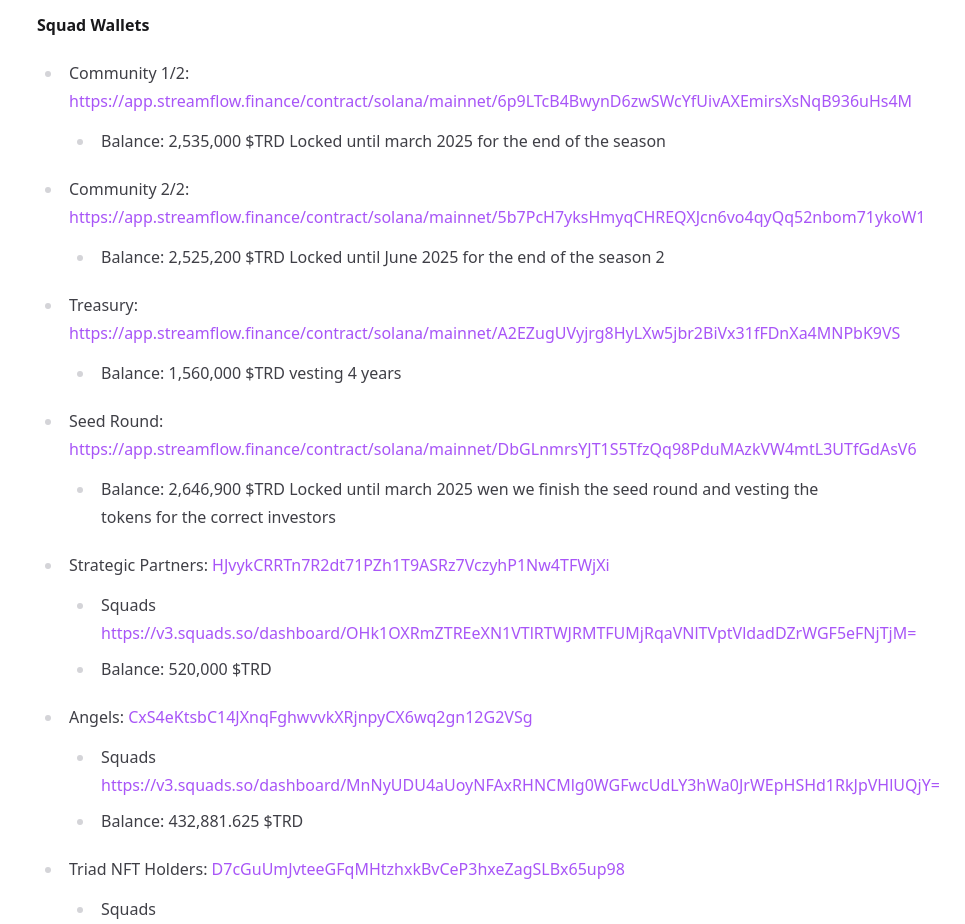
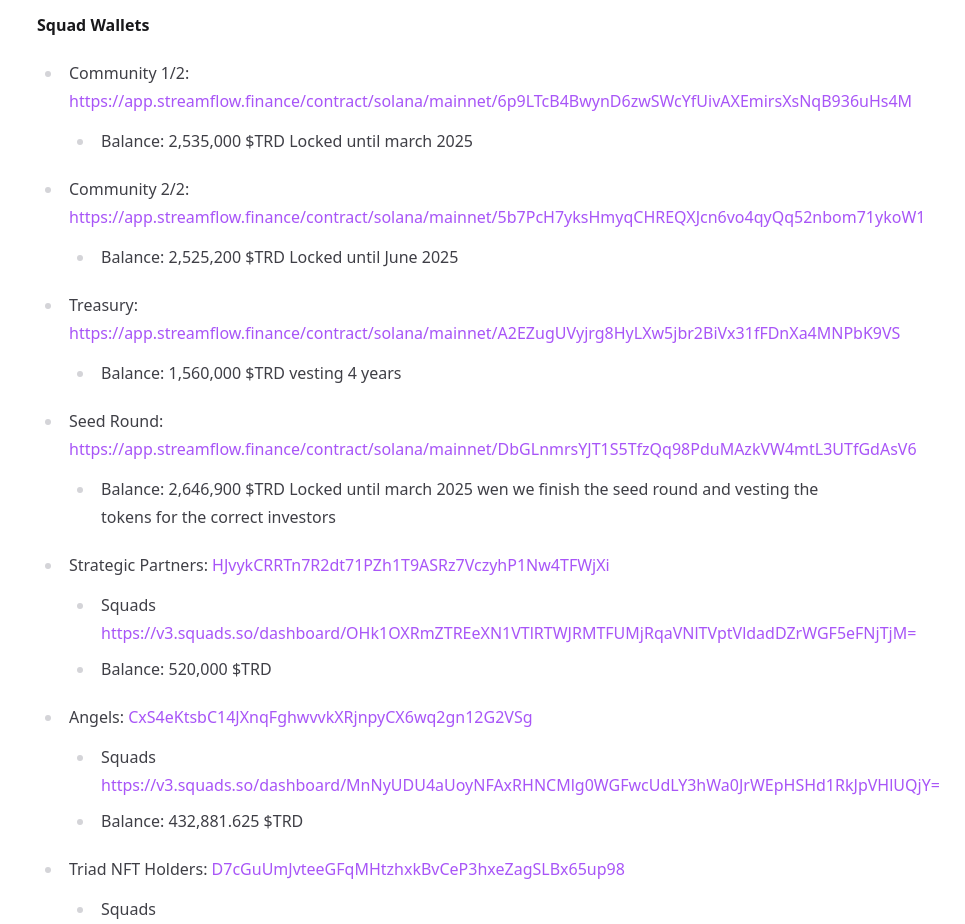
Before and after one commit to triadxyz/docs, a Next.js app: page /tokenomics in a window 1280 px wide. Shown: the part 3220-4144 px from the top of the page, without its empty margins (315-1280 px from the left). Built offline with nearby package versions, Linux system fonts and the light colour scheme.

Commit message:
change lockedwars

```diff
--- a/src/pages/tokenomics.mdx
+++ b/src/pages/tokenomics.mdx
@@ -73,11 +73,11 @@ This is the largest allocation, dedicated to fueling the growth and expansion of
 
 - Community 1/2: https://app.streamflow.finance/contract/solana/mainnet/6p9LTcB4BwynD6zwSWcYfUivAXEmirsXsNqB936uHs4M
 
-  - Balance: 2,535,000 $TRD Locked until march 2025 for the end of the season
+  - Balance: 2,535,000 $TRD Locked until march 2025
 
 - Community 2/2: https://app.streamflow.finance/contract/solana/mainnet/5b7PcH7yksHmyqCHREQXJcn6vo4qyQq52nbom71ykoW1
 
-  - Balance: 2,525,200 $TRD Locked until June 2025 for the end of the season 2
+  - Balance: 2,525,200 $TRD Locked until June 2025
 
 - Treasury: https://app.streamflow.finance/contract/solana/mainnet/A2EZugUVyjrg8HyLXw5jbr2BiVx31fFDnXa4MNPbK9VS
 
```
